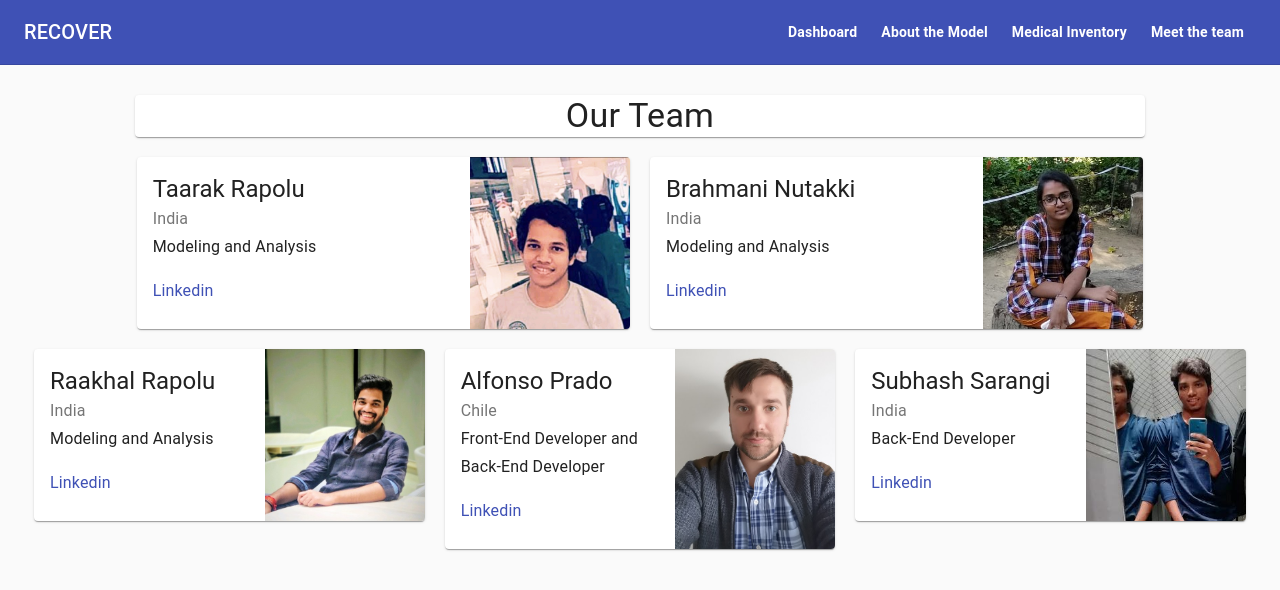
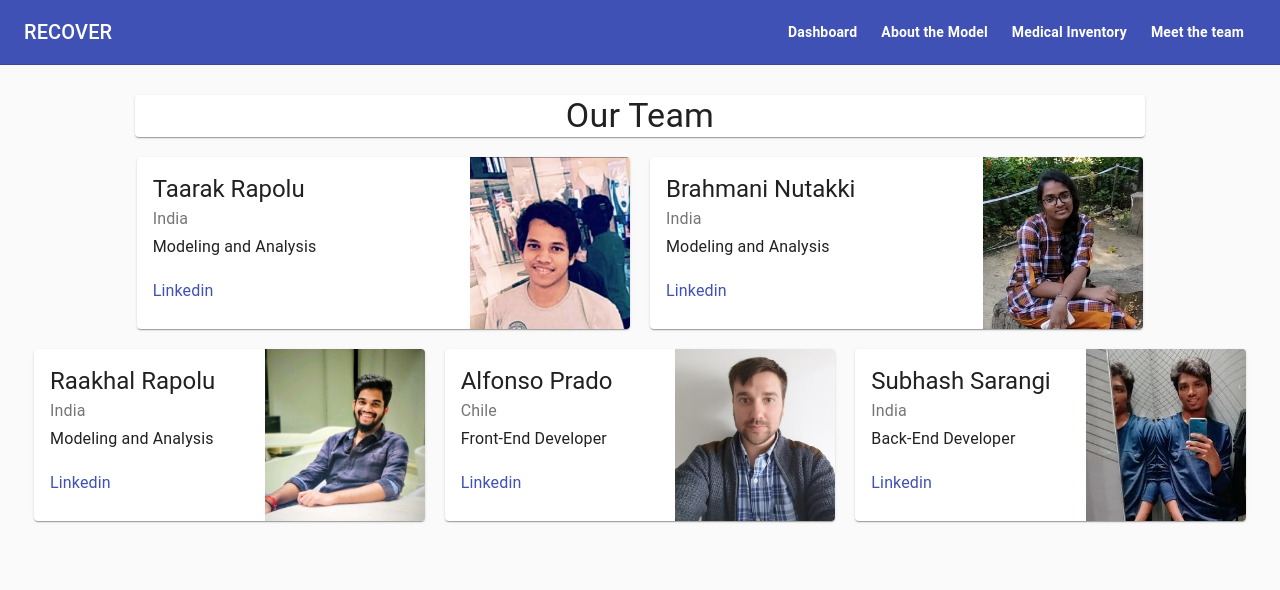
Before and after one commit to Covid-Hackathon/covid-ui, a React (Create React App) app: page /meet-the-team in a window 1280 px wide. Shown: the top 590 px of the page. Built offline with nearby package versions, Linux system fonts and the light colour scheme; the HTML template or start-up script is replaced by a standard one.

Commit message:
Update meet the team

```diff
--- a/src/pages/meet-the-team.js
+++ b/src/pages/meet-the-team.js
@@ -53,7 +53,7 @@ const MeetTheTeam = () => {
                     <Person
                         name='Alfonso Prado'
                         country='Chile'
-                        specialty='Front-End Developer and Back-End Developer'
+                        specialty='Front-End Developer'
                         photoUrl='/team/Alfonso-Prado.jpg'
                         linkedinUrl='https://www.linkedin.com/in/alfonsoprado/'
                         />
```
